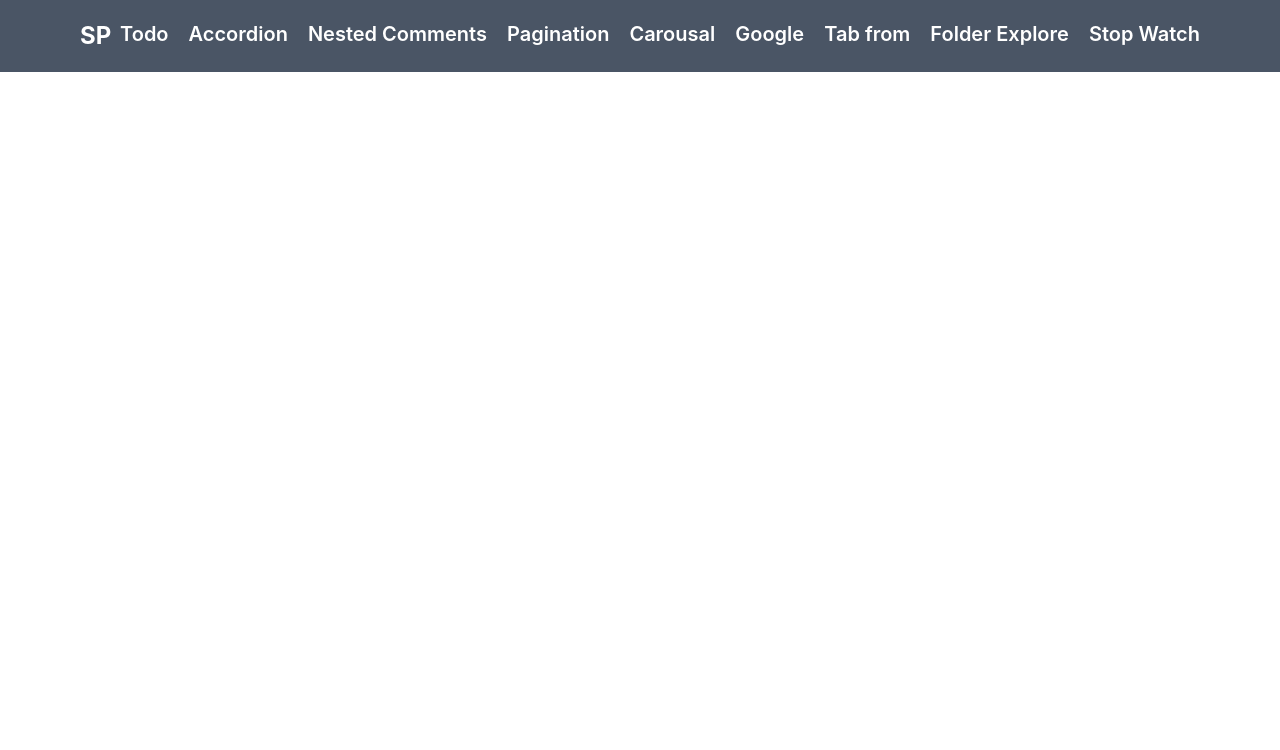
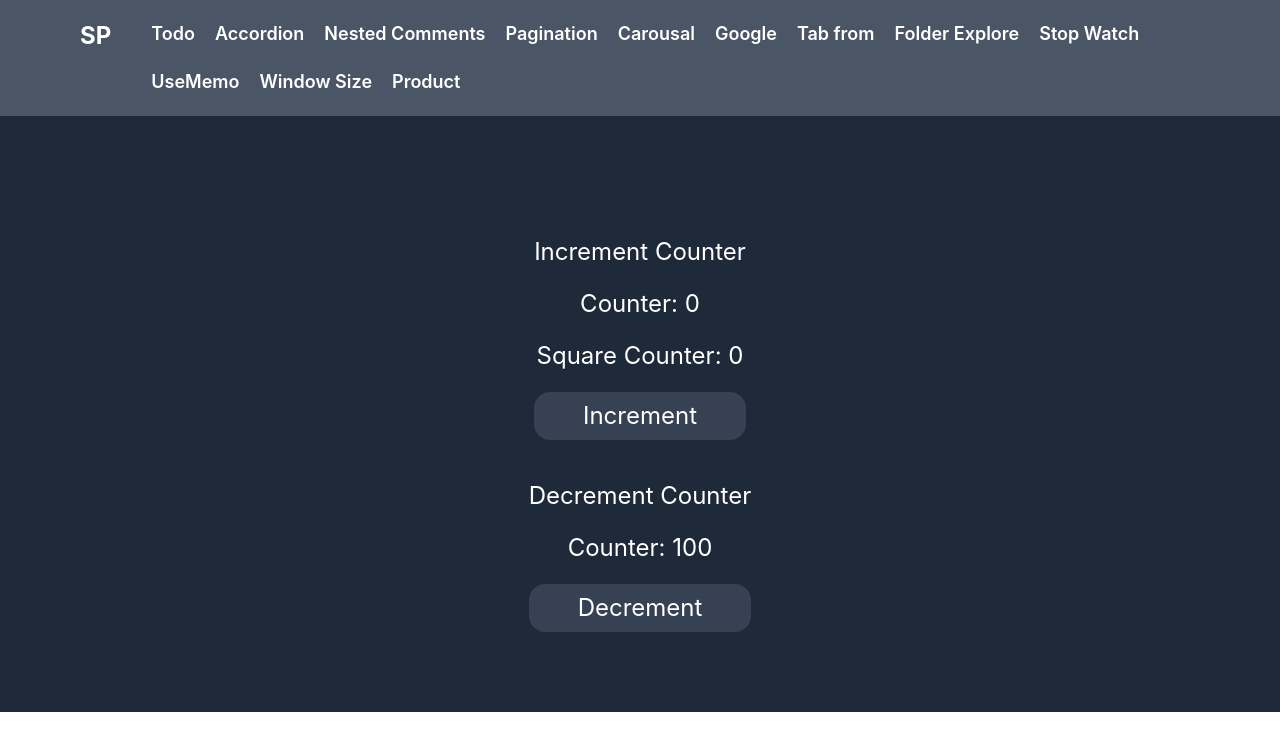
Before and after one commit to shradhanandpatil200411/machineCoding, a React (Vite) app: page /useMemo in a window 1280 px wide. Shown: the top 750 px of the page. Built offline with nearby package versions, Linux system fonts and the light colour scheme.

Commit message:
feat: add new components for CustomUseMemo, Product, WindowSize, and hooks for useDebounce and useFetch; update Navbar and MainRoutes for integration

```diff
--- a/src/Components/Navbar.jsx
+++ b/src/Components/Navbar.jsx
@@ -3,10 +3,10 @@ import { NavLink } from "react-router-dom";
 function Navbar() {
   return (
     <>
-      <nav className='flex justify-between px-20 text-md py-5 bg-gray-600'>
+      <nav className='flex gap-10 justify-between px-20 text-md py-5 bg-gray-600'>
         <div className='text-2xl font-bold'>SP</div>
         <div>
-          <ul className='flex gap-5 text-xl font-semibold'>
+          <ul className='flex flex-wrap gap-5 text-lg font-semibold'>
             <li>
               <NavLink to='/'> Todo </NavLink>
             </li>
@@ -34,6 +34,15 @@ function Navbar() {
             <li>
               <NavLink to='/stop-watch'>Stop Watch</NavLink>
             </li>
+            <li>
+              <NavLink to='/useMemo'>UseMemo</NavLink>
+            </li>
+            <li>
+              <NavLink to='/window-size'>Window Size</NavLink>
+            </li>
+            <li>
+              <NavLink to='/product'>Product</NavLink>
+            </li>
           </ul>
         </div>
       </nav>
--- /dev/null
+++ b/src/Hook/use-debounce.jsx
@@ -0,0 +1,23 @@
+import { useEffect, useState } from "react";
+
+const useDebounce = (value, delay) => {
+  let [debounceValue, setDebounceValue] = useState("");
+
+  const handelDebounce = () => {
+    setDebounceValue(value);
+  };
+
+  useEffect(() => {
+    let timer = setTimeout(() => {
+      handelDebounce();
+    }, [delay]);
+
+    return () => {
+      clearTimeout(timer);
+    };
+  }, [value]);
+
+  return debounceValue;
+};
+
+export default useDebounce;
--- /dev/null
+++ b/src/Hook/use-fetch.jsx
@@ -0,0 +1,28 @@
+import { useEffect, useState } from "react";
+
+const useFetch = (url) => {
+  const [data, setData] = useState([]);
+  const [error, setError] = useState(false);
+  const [isLoading, setIsLoading] = useState(true);
+
+  useEffect(() => {
+    async function fetchData(url) {
+      try {
+        const response = await fetch(url);
+        const data = await response.json();
+        setData(data);
+        setIsLoading(false);
+      } catch (err) {
+        setError(err);
+        console.log(err);
+      }
+    }
+
+    fetchData(url);
+    // eslint-disable-next-line react-hooks/exhaustive-deps
+  }, [url]);
+
+  return { data, error, isLoading };
+};
+
+export default useFetch;
--- /dev/null
+++ b/src/Hook/use-window-size.jsx
@@ -0,0 +1,24 @@
+import { useEffect, useState } from "react";
+
+const useWindowSize = () => {
+  const [windowSize, setWindowSize] = useState({
+    width: window.innerWidth,
+    height: window.innerHeight,
+  });
+
+  const handelResize = () => {
+    setWindowSize({
+      width: window.innerWidth,
+      height: window.innerHeight,
+    });
+  };
+
+  useEffect(() => {
+    window.addEventListener("resize", handelResize);
+    return () => document.removeEventListener("resize", handelResize);
+  }, []);
+
+  return windowSize;
+};
+
+export default useWindowSize;
--- /dev/null
+++ b/src/Pages/CustomUseMemo.jsx
@@ -0,0 +1,43 @@
+import React, { useMemo, useState } from "react";
+
+function CustomUseMemo() {
+  const [counter, setCounter] = useState(0);
+  const [counter2, setCounter2] = useState(100);
+
+  const squareCounter = () => {
+    console.log("Calculation");
+
+    return counter * counter;
+  };
+
+  // eslint-disable-next-line react-hooks/exhaustive-deps
+  const memoSquareCounter = useMemo(() => squareCounter(), [counter]);
+
+  return (
+    <>
+      <div className='py-20'>
+        <div className='w-fit flex flex-col gap-5 text-2xl text-center mx-auto mt-10'>
+          <h1>Increment Counter </h1>
+          <h1>Counter: {counter}</h1>
+          <h1>Square Counter: {memoSquareCounter}</h1>
+          <button
+            className='px-4 py-2 bg-gray-700 rounded-2xl cursor-pointer'
+            onClick={() => setCounter(counter + 1)}>
+            Increment
+          </button>
+        </div>
+        <div className='w-fit flex flex-col gap-5 text-2xl text-center mx-auto mt-10'>
+          <h1>Decrement Counter </h1>
+          <h1>Counter: {counter2}</h1>
+          <button
+            className='px-4 py-2 bg-gray-700 rounded-2xl cursor-pointer'
+            onClick={() => setCounter2(counter2 - 1)}>
+            Decrement
+          </button>
+        </div>
+      </div>
+    </>
+  );
+}
+
+export default CustomUseMemo;
--- a/src/Pages/Pagination.jsx
+++ b/src/Pages/Pagination.jsx
@@ -27,6 +27,7 @@ function Pagination() {
       setShowShimmer(false);
     };
     fetchAsyncData();
+    // eslint-disable-next-line react-hooks/exhaustive-deps
   }, [pageNo, allPages]);
   return (
     <>
--- /dev/null
+++ b/src/Pages/Product.jsx
@@ -0,0 +1,46 @@
+import React, { useState } from "react";
+import useFetch from "../Hook/use-fetch";
+import useDebounce from "../Hook/use-debounce";
+
+function Product() {
+  const [searchValue, setSearchValue] = useState("");
+  const { data, isLoading, error } = useFetch("https://dummyjson.com/products");
+  const debounceValue = useDebounce(searchValue, 300);
+
+  if (isLoading) {
+    return <div>Loading.....</div>;
+  }
+  if (error) {
+    return <div>{error}</div>;
+  }
+
+  return (
+    <>
+      <div className='w-fit mx-auto h-10 p-10'>
+        <div className='h-10'>{debounceValue}</div>
+        <input
+          type='text'
+          className='border '
+          value={searchValue}
+          onChange={(e) => setSearchValue(e.target.value)}
+        />
+      </div>
+      <div className='flex flex-wrap gap-5 justify-center py-10 px-5'>
+        {data.products.length > 0 &&
+          data?.products.map((p) => (
+            <div key={p.id} className='border'>
+              <div>
+                <img src={p.thumbnail} alt='img' />
+              </div>
+              <div className='flex justify-between px-4'>
+                <h1>{p.title}</h1>
+                <p>{p.price}</p>
+              </div>
+            </div>
+          ))}
+      </div>
+    </>
+  );
+}
+
+export default Product;
--- /dev/null
+++ b/src/Pages/WindowSize.jsx
@@ -0,0 +1,17 @@
+import React from "react";
+import useWindowSize from "../Hook/use-window-size";
+
+function WindowSize() {
+  const { width, height } = useWindowSize();
+
+  return (
+    <div className=' h-screen'>
+      <div className='w-fit mx-auto mt-20'>
+        <p>Width:{width}</p>
+        <p>height:{height}</p>
+      </div>
+    </div>
+  );
+}
+
+export default WindowSize;
--- a/src/Route/MainRoutes.jsx
+++ b/src/Route/MainRoutes.jsx
@@ -11,6 +11,9 @@ import TabFrom from "../Pages/TabFrom";
 import FolderExplore from "../Pages/FolderExplore";
 import ProtectedRoutes from "./ProtectedRoutes";
 import StopWatch from "../Pages/StopWatch";
+import CustomUseMemo from "../Pages/CustomUseMemo";
+import WindowSize from "../Pages/WindowSize";
+import Product from "../Pages/Product";
 
 function MainRoutes() {
   return (
@@ -29,6 +32,9 @@ function MainRoutes() {
             <Route path='/tab-from' element={<TabFrom />} />
             <Route path='/folder-explore' element={<FolderExplore />} />
           </Route>
+          <Route path='/useMemo' element={<CustomUseMemo />} />
+          <Route path='/window-size' element={<WindowSize />} />
+          <Route path='/product' element={<Product />} />
         </Routes>
       </BrowserRouter>
     </>
```
Also changed, not shown: src/Components/useMemo/CustomUseMemeHook.jsx (added).
